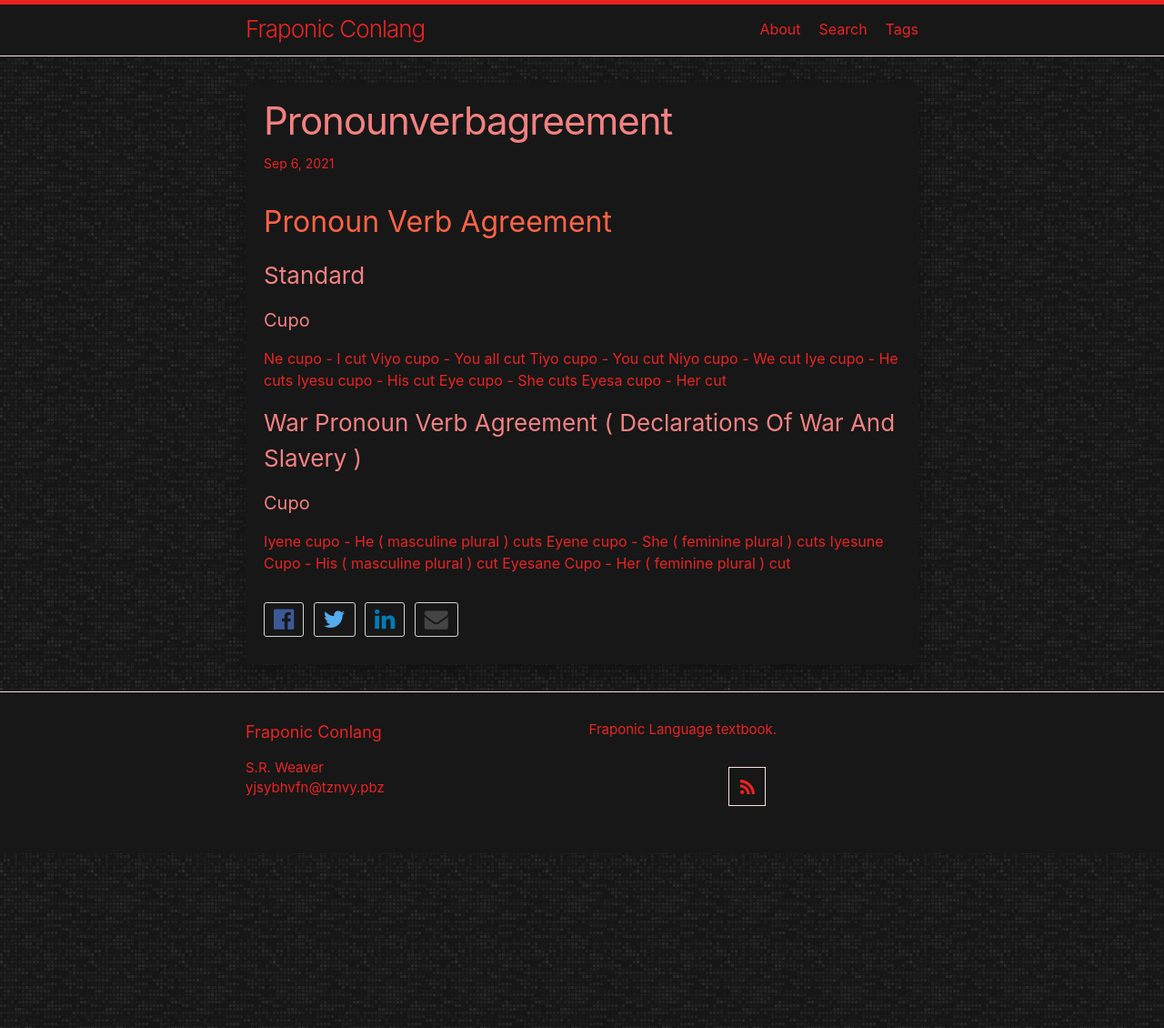
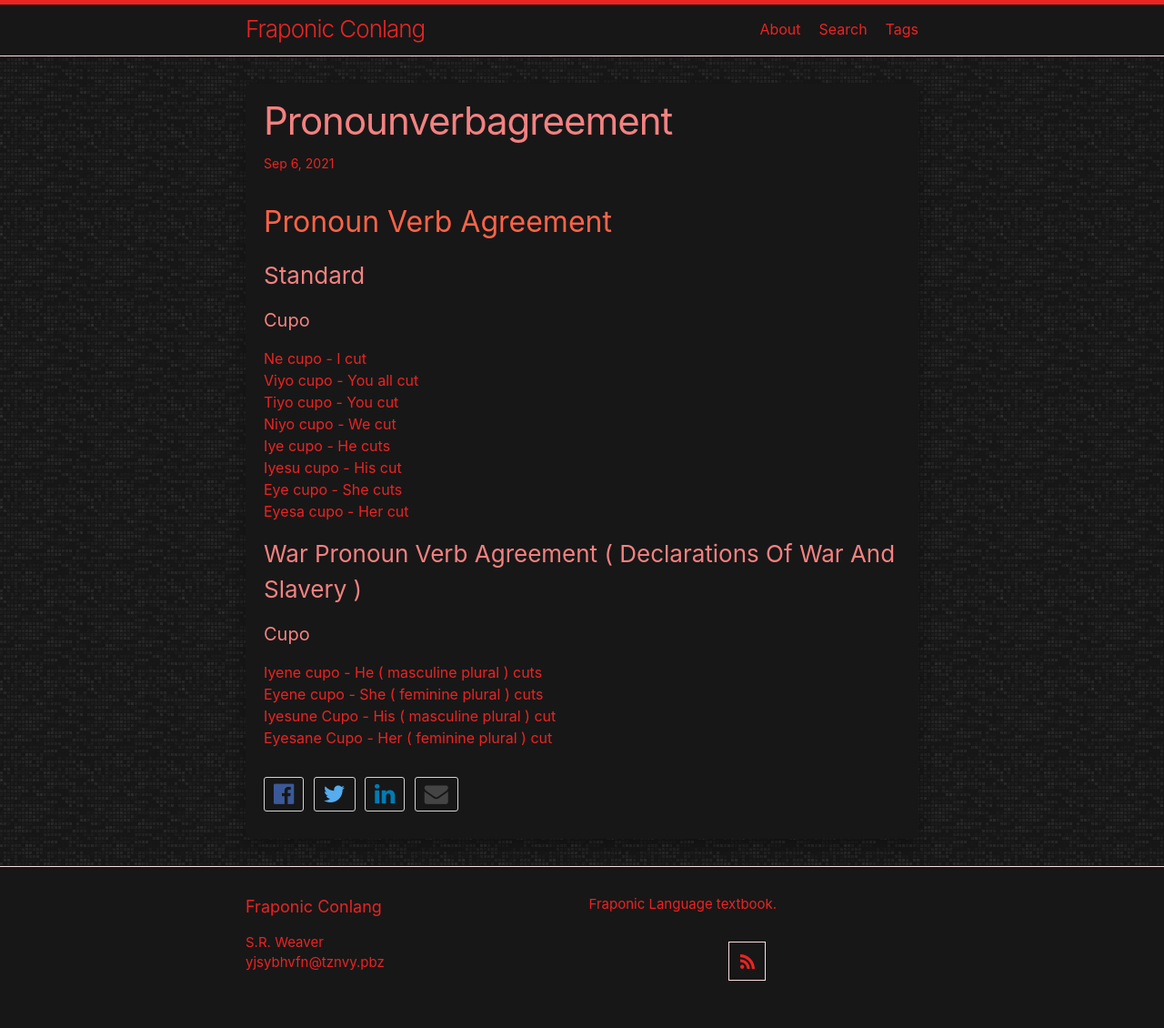
Before and after one commit to LWFlouisa/FraponicConlang, a Jekyll site: the page built from _posts/2021-09-06-pronounverbagreement.md, in a window 1280 px wide. Shown: the whole page at 91% size. Built offline with Jekyll 4.4.1, drawn with Linux system fonts in a browser that asks for light colours; our own code applies the rules of GitHub Pages for plain Markdown files.

```diff
--- a/_posts/2021-09-06-pronounverbagreement.md
+++ b/_posts/2021-09-06-pronounverbagreement.md
@@ -4,19 +4,19 @@
 ### Standard
 
 #### Cupo
-Ne cupo - I cut
-Viyo cupo - You all cut
-Tiyo cupo - You cut
-Niyo cupo - We cut
-Iye cupo - He cuts
-Iyesu cupo - His cut
-Eye cupo - She cuts
-Eyesa cupo - Her cut
+Ne cupo - I cut<br />
+Viyo cupo - You all cut<br />
+Tiyo cupo - You cut<br />
+Niyo cupo - We cut<br />
+Iye cupo - He cuts<br />
+Iyesu cupo - His cut<br />
+Eye cupo - She cuts<br />
+Eyesa cupo - Her cut<br />
 
 ### War Pronoun Verb Agreement ( Declarations Of War And Slavery )
 
 #### Cupo
-Iyene cupo - He ( masculine plural ) cuts
-Eyene cupo - She ( feminine plural ) cuts
-Iyesune Cupo - His ( masculine plural ) cut
-Eyesane Cupo - Her ( feminine plural ) cut
+Iyene cupo - He ( masculine plural ) cuts<br />
+Eyene cupo - She ( feminine plural ) cuts<br />
+Iyesune Cupo - His ( masculine plural ) cut<br />
+Eyesane Cupo - Her ( feminine plural ) cut<br />
```
